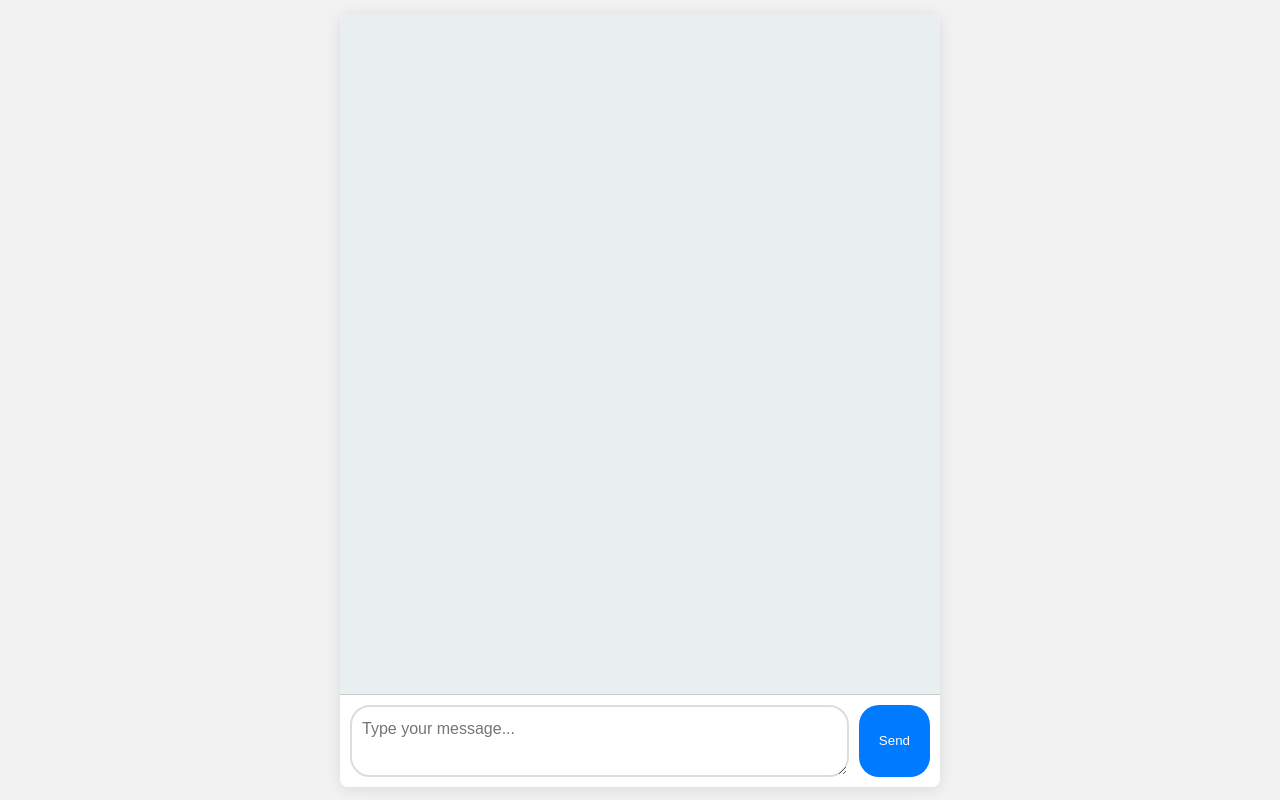
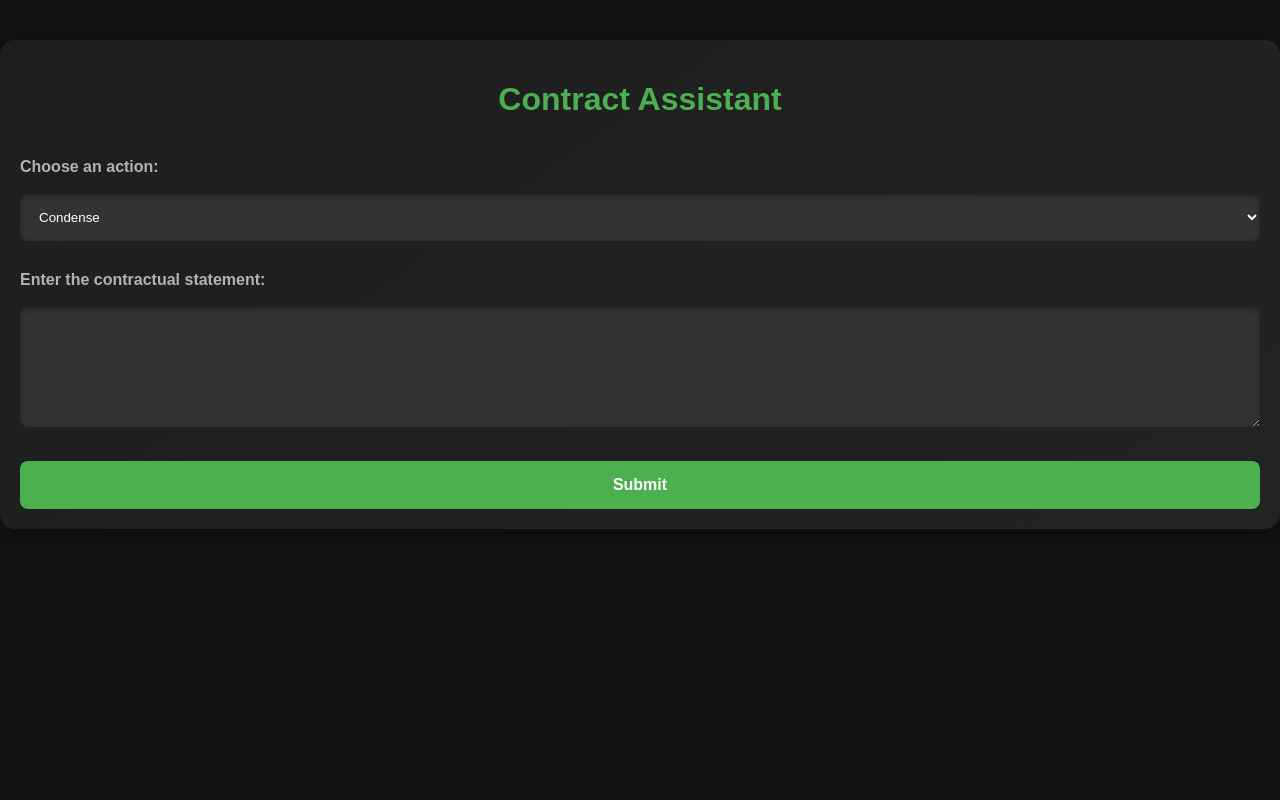
Before and after one commit to jasonadki/Langchain_Examples, a Flask app: page / in a window 1280 px wide. Run offline with Flask 3, Linux system fonts and the light colour scheme.

Commit message:
Convo and Contract Assist

```diff
--- /dev/null
+++ b/Contract_Assistant/app.py
@@ -0,0 +1,174 @@
+# from langchain_community.chat_models import ChatOpenAI
+import copy
+import json
+from langchain_openai import ChatOpenAI
+# from langchain.llms import Ollama
+
+from flask import Flask, render_template, request, jsonify
+
+from langchain.prompts import PromptTemplate
+from langchain.chains import LLMChain
+
+from dotenv import load_dotenv, find_dotenv
+
+load_dotenv(find_dotenv())
+
+llm = ChatOpenAI(model_name="gpt-4")
+
+
+def condense_contract(statement: str) -> str:
+
+    prompt = PromptTemplate(
+        input_variables=["contract_statement"],
+        template="""
+        You are a lawyer with years of experience in drafting and revising contracts.
+
+        Given the contract statement: {contract_statement}
+
+        Please provide a shorter and more concise version of the statement, ensuring it retains its legal accuracy and intent.
+        All critical details should remain intact in the condensed version.
+        """,
+    )
+
+    chain = LLMChain(llm=llm, prompt=prompt)
+
+    response = chain.invoke(input=statement)
+    response = response['text'].replace("\n", "")
+    return response
+
+
+
+
+
+
+
+def evaluate_contract(statement: str) -> tuple:
+
+    prompt = PromptTemplate(
+        input_variables=["contract_clause"],
+        template="""
+        You are a seasoned lawyer specializing in contract law. You are hyper focused on finding loopholes and ambiguities in contracts to avoid completing work and to save the company money.
+
+        Review the following contractual clause: {contract_clause}
+
+        Analyze it for potential legal ambiguities, or loopholes. Provide feedback on how you would modify the clause to make it more airtight.
+        If you cannot find any loopholes, respond with "No loopholes found." and nothing else.
+
+        It is very important that the format you respond in is a string dictionary with the following information:
+        "feedback": <your observations and lawyer opinions on the contractual clause>
+        "suggested_modification": <A replacement clause that you would use to replace the original clause>
+
+        Your response will be used in a program so the format is very important that it is followed exactly as shown above in key value dictionary.
+        """,
+    )
+
+
+    chain = LLMChain(llm=llm, prompt=prompt)
+
+    evaluation = chain.invoke(input={"contract_clause": statement})
+
+    feedbackResponse = evaluation['text']
+
+    # Convert the string response to a dictionary
+    feedback_dict = json.loads(feedbackResponse)
+
+
+    feedback = feedback_dict.get('feedback', '')
+    suggested_modification = feedback_dict.get('suggested_modification', '')
+
+    return feedback, suggested_modification
+
+
+
+
+
+
+def update_statement(original_statement: str, current_feedback: str, suggested_statement: str) -> str:
+
+    prompt = PromptTemplate(
+        input_variables=["original_statement", "feedback", "provided_statement"],
+        template="""
+        You are a lawyer with years of experience in drafting and revising contracts.
+
+        Given the contract statement: {suggested_statement}
+        And the provided feedback: {current_feedback}
+        I need you to make the statement contractually air tight.
+        Please refer to the original statement: {original_statement} to ensure all critical details are retained.
+        Do not add unnecessary, redundant, or irrelevant information and ensure to keep the original intent of the statement.
+        All I want back is the revised statement, I do not need any feedback or commentary on the revised statement.
+        """,
+    )
+
+    chain = LLMChain(llm=llm, prompt=prompt)
+    revised_statement = chain.invoke(input={"original_statement": original_statement, "current_feedback": current_feedback, "suggested_statement": suggested_statement})
+
+    return revised_statement['text']
+
+
+
+
+def make_air_tight(original_statement: str, current_feedback: str, suggested_statement: str, max_iterations: int) -> tuple:
+    MAX_ITERATIONS = int(max_iterations)
+    iteration_count = 0
+    iteration_details = []
+
+
+    while current_feedback != "No loopholes found." and iteration_count < MAX_ITERATIONS:
+        revised_statement = update_statement(original_statement, current_feedback, suggested_statement)
+        current_feedback, suggested_modification = evaluate_contract(revised_statement)
+
+        iteration_details.append(f"Iteration {iteration_count + 1}: Revised Statement: {revised_statement}")
+
+        iteration_count += 1
+        provided_statement = copy.deepcopy(revised_statement)
+
+    if iteration_count == MAX_ITERATIONS and current_feedback != "No loopholes found.":
+        iteration_details.append("Reached maximum iterations. The contract might still have loopholes.")
+
+
+    return provided_statement, iteration_details
+
+
+
+
+
+app = Flask(__name__)
+
+@app.route('/')
+def index():
+    return render_template('index.html')  # Render your HTML file
+
+
+@app.route('/condense', methods=['POST'])
+def condense():
+    statement = request.json['statement']
+    result = condense_contract(statement)
+    return jsonify({'result': result})
+
+
+@app.route('/evaluate', methods=['POST'])
+def evaluate():
+    data = request.json
+
+    feedback = evaluate_contract(data['statement'])
+
+    return jsonify({'feedback': feedback[0], 'suggested_modification': feedback[1]})
+
+
+@app.route('/make-airtight', methods=['POST'])
+def airtight():
+    data = request.json
+    result, iteration_details = make_air_tight(
+        original_statement = data['original_statement'],
+        current_feedback = data['current_feedback'],
+        suggested_statement = data['suggested_statement'],
+        max_iterations = data['max_iterations']
+        )
+    return jsonify({'result': result, 'iteration_details': iteration_details})
+
+
+
+
+
+if __name__ == "__main__":
+    app.run(debug=False)
--- /dev/null
+++ b/Contract_Assistant/templates/index.html
@@ -0,0 +1,336 @@
+<!DOCTYPE html>
+<html lang="en">
+
+<head>
+    <meta charset="UTF-8">
+    <meta name="viewport" content="width=device-width, initial-scale=1.0">
+    <title>Contract Assistant</title>
+    <style>
+        body {
+            font-family: Arial, Helvetica, sans-serif;
+            background-color: #121212;
+            color: #e0e0e0;
+            margin: 0;
+            padding: 0;
+            box-sizing: border-box;
+        }
+
+        .container {
+            max-width: 1800px;
+            /* Adjusted for a more compact layout */
+            margin: 40px auto;
+            padding: 20px;
+            background: linear-gradient(145deg, #1e1e1e, #232323);
+            border-radius: 15px;
+            box-shadow: 0 6px 20px 0 rgba(0, 0, 0, 0.3);
+        }
+
+        h1 {
+            text-align: center;
+            color: #4caf50;
+            font-weight: bold;
+            margin-bottom: 40px;
+        }
+
+        .form-group {
+            margin-bottom: 30px;
+        }
+
+        .form-group label {
+            display: block;
+            margin-bottom: 10px;
+            color: #b3b3b3;
+            font-weight: bold;
+        }
+
+        .form-group select,
+        .form-group textarea {
+            width: 100%;
+            padding: 15px;
+            background: #333;
+            border: none;
+            color: #fff;
+            border-radius: 8px;
+            margin-top: 8px;
+            box-shadow: inset 0 2px 6px rgba(0, 0, 0, 0.3);
+            transition: all 0.3s ease;
+            box-sizing: border-box;
+        }
+
+        .form-group select:hover,
+        .form-group textarea:hover {
+            background: #3c3c3c;
+        }
+
+        button {
+            display: block;
+            width: 100%;
+            padding: 15px;
+            border: none;
+            background-color: #4caf50;
+            color: white;
+            border-radius: 8px;
+            cursor: pointer;
+            font-size: 16px;
+            font-weight: bold;
+            margin-top: 20px;
+            transition: background-color 0.3s ease;
+        }
+
+        button:hover {
+            background-color: #43a047;
+            box-shadow: 0 4px 15px rgba(0, 0, 0, 0.2);
+        }
+
+        .result-section {
+            background: #222;
+            padding: 20px;
+            border-radius: 8px;
+            color: #f1f1f1;
+            margin-top: 40px;
+            box-shadow: 0 4px 8px rgba(0, 0, 0, 0.2);
+            transition: all 0.3s ease;
+            display: none;
+        }
+
+        .result-section ul {
+            list-style-type: none;
+            /* Removes bullets */
+            padding: 0;
+        }
+
+        .result-section ul li {
+            background: #333;
+            margin-bottom: 10px;
+            padding: 10px;
+            border-radius: 4px;
+            color: #fff;
+        }
+
+        .result-section.visible {
+            display: block;
+        }
+
+        .result-section h2 {
+            margin-top: 0;
+            font-weight: bold;
+            color: #4caf50;
+            margin-bottom: 20px;
+        }
+
+        .loading-spinner {
+            border: 5px solid #f3f3f3;
+            border-top: 5px solid #4caf50;
+            border-radius: 50%;
+            width: 50px;
+            height: 50px;
+            animation: spin 2s linear infinite;
+            margin: 20px auto;
+        }
+
+        @keyframes spin {
+            0% {
+                transform: rotate(0deg);
+            }
+
+            100% {
+                transform: rotate(360deg);
+            }
+        }
+
+        .evaluation-container {
+            display: flex;
+            justify-content: space-between;
+            margin-top: 20px;
+        }
+
+        .evaluation-box {
+            flex-basis: 48%;
+            /* Adjust the width of each box */
+            padding: 10px;
+            background: #333;
+            border-radius: 8px;
+            color: #fff;
+            box-shadow: 0 4px 8px rgba(0, 0, 0, 0.2);
+        }
+
+        .evaluation-box h3 {
+            margin-top: 0;
+            color: #4caf50;
+        }
+
+        #maxIterations {
+            width: 100%;
+            padding: 10px;
+            background: #333;
+            border: 1px solid #4caf50;
+            border-radius: 8px;
+            color: #fff;
+            box-sizing: border-box;
+            margin-top: 8px;
+        }
+
+        #maxIterations:focus {
+            outline: none;
+            border-color: #43a047;
+        }
+    </style>
+</head>
+
+<body>
+    <div class="container">
+        <h1>Contract Assistant</h1>
+        <div class="form-group">
+            <label for="actionChoice">Choose an action:</label>
+            <select id="actionChoice">
+                <option value="Condense">Condense</option>
+                <option value="Evaluate">Evaluate</option>
+            </select>
+        </div>
+        <div class="form-group">
+            <label for="contractStatement">Enter the contractual statement:</label>
+            <textarea id="contractStatement" rows="6"></textarea>
+        </div>
+        <button id="submitBtn">Submit</button>
+        <div id="condenseResultSection" class="result-section">
+            <h2>Condensed Result:</h2>
+            <ul id="condenseResults"></ul>
+        </div>
+        <div id="evaluateResultSection" class="result-section">
+            <h2>Evaluation Results:</h2>
+            <div class="evaluation-container">
+                <div class="evaluation-box" id="feedbackBox">
+                    <h3>Feedback:</h3>
+                    <p id="feedbackResult"></p>
+                </div>
+                <div class="evaluation-box" id="suggestionBox">
+                    <h3>Suggested Modification:</h3>
+                    <p id="suggestedModificationResult"></p>
+                </div>
+            </div>
+        </div>
+        <button id="makeAirtightBtn" style="display: none;">Make it Air Tight</button>
+        <div id="maxIterationsSection" class="form-group" style="display: none;">
+            <label for="maxIterations">Maximum Iterations:</label>
+            <input type="number" id="maxIterations" min="2" max="8" value="2">
+        </div>
+
+        <div id="airtightSection" class="result-section" style="display: none;">
+            <h2>Air Tight Results:</h2>
+            <ul id="airtightResults"></ul>
+        </div>
+
+
+        <div id="loadingSpinner" class="loading-spinner" style="display: none;"></div>
+
+
+    </div>
+    <script>
+        document.getElementById('submitBtn').addEventListener('click', function () {
+            const action = document.getElementById('actionChoice').value;
+            const statement = document.getElementById('contractStatement').value;
+            const url = action === 'Evaluate' ? '/evaluate' : '/condense';
+            const loadingSpinner = document.getElementById('loadingSpinner');
+            const makeAirtightBtn = document.getElementById('makeAirtightBtn');
+            const resultSection = document.getElementById('resultSection');
+
+            loadingSpinner.style.display = 'block'; // Show loading spinner
+            makeAirtightBtn.style.display = 'none'; // Hide "Make it Air Tight" button initially
+
+            fetch(url, {
+                method: 'POST',
+                headers: {
+                    'Content-Type': 'application/json',
+                },
+                body: JSON.stringify({ statement: statement })
+            })
+                .then(response => response.json())
+                .then(data => {
+                    console.log(data);
+                    loadingSpinner.style.display = 'none'; // Hide loading spinner
+
+                    if (action === 'Condense') {
+                        // Show condensed result
+                        document.getElementById('condenseResults').innerHTML = '';
+                        let li = document.createElement('li');
+                        li.innerText = data.result;
+                        document.getElementById('condenseResults').appendChild(li);
+                        document.getElementById('condenseResultSection').style.display = 'block';
+                        document.getElementById('evaluateResultSection').style.display = 'none';
+                    } else if (action === 'Evaluate') {
+                        // Show evaluation result
+                        document.getElementById('feedbackResult').innerText = data.feedback;
+                        document.getElementById('suggestedModificationResult').innerText = data.suggested_modification;
+                        document.getElementById('evaluateResultSection').style.display = 'block';
+                        document.getElementById('condenseResultSection').style.display = 'none';
+                        if (data.feedback !== "No loopholes found.") {
+                            makeAirtightBtn.style.display = 'block';
+                            document.getElementById('maxIterationsSection').style.display = 'block'; // Show the Maximum Iterations section
+
+                        }
+                    }
+                })
+                .catch(error => {
+                    console.error('Error:', error);
+                    loadingSpinner.style.display = 'none'; // Hide loading spinner in case of error
+                });
+
+            // Clear previous results
+            document.getElementById('condenseResults').innerHTML = '';
+            document.getElementById('feedbackResult').innerText = '';
+            document.getElementById('suggestedModificationResult').innerText = '';
+
+        });
+
+        document.getElementById('makeAirtightBtn').addEventListener('click', function () {
+            const statement = document.getElementById('contractStatement').value;
+            const loadingSpinner = document.getElementById('loadingSpinner');
+            const airtightResults = document.getElementById('airtightResults');
+            const airtightSection = document.getElementById('airtightSection');
+            const maxIterations = document.getElementById('maxIterations').value;
+
+            const feedback = document.getElementById('feedbackResult').innerText;
+            const suggestedModification = document.getElementById('suggestedModificationResult').innerText;
+
+            loadingSpinner.style.display = 'block'; // Show loading spinner
+
+            document.getElementById('maxIterationsSection').style.display = 'none';
+
+
+            fetch('/make-airtight', {
+                method: 'POST',
+                headers: {
+                    'Content-Type': 'application/json',
+                },
+                body: JSON.stringify({
+                    original_statement: statement,
+                    current_feedback: feedback,
+                    suggested_statement: suggestedModification,
+                    max_iterations: maxIterations
+                })
+            })
+                .then(response => response.json())
+                .then(data => {
+                    console.log(data);
+                    // iteration_details
+                    // Iterate over the iteration details and display them
+                    airtightResults.innerHTML = '';
+                    for (let i = 0; i < data.iteration_details.length; i++) {
+                        let li = document.createElement('li');
+                        li.innerText = data.iteration_details[i];
+                        airtightResults.appendChild(li);
+                    }
+                    loadingSpinner.style.display = 'none'; // Hide loading spinner
+
+                    airtightSection.style.display = 'block'; // Show the Air Tight results section
+                })
+                .catch(error => {
+                    console.error('Error:', error);
+                    loadingSpinner.style.display = 'none'; // Hide loading spinner in case of error
+                });
+        });
+
+    </script>
+</body>
+
+</html>
--- a/Conversation_Clone/app.py
+++ b/Conversation_Clone/app.py
@@ -11,7 +11,7 @@ app = Flask(__name__)
 # Initialize the ChatOpenAI model
 chat = ChatOpenAI(
     temperature=0.5,
-    model_name="gpt-3.5-turbo-16k"
+    model_name="gpt-3.5-turbo"
 )
 
 # Global variable to store conversation history
@@ -23,17 +23,21 @@ def index():
 
 @app.route('/get_response', methods=['POST'])
 def get_response():
-    user_input = request.json['message']
-    response = generate_response(user_input)
+    data = request.json
+    user_input = data['message']
+    custom_prompt = data.get('prompt', "")  # Get the custom prompt if provided
+    response = generate_response(user_input, custom_prompt)
     return jsonify({'response': response})
 
-def generate_response(user_input):
+def generate_response(user_input, custom_prompt):
+    # Use the custom prompt if provided, else use a default prompt
+    prompt_message = custom_prompt if custom_prompt else "You are a helpful AI assistant talking with a human. If you do not know an answer, just say 'I don't know', do not make up an answer."
     # Add user input to conversation history
     conversation_history.append(HumanMessage(content=user_input))
 
     # Assuming only the last user input and AI response are relevant
     zipped_messages = [
-        SystemMessage(content="You are a helpful AI assistant talking with a human. If you do not know an answer, just say 'I don't know', do not make up an answer.")
+        SystemMessage(content=prompt_message)
     ]
     zipped_messages.extend(conversation_history)
 
--- a/Conversation_Clone/templates/index.html
+++ b/Conversation_Clone/templates/index.html
@@ -14,7 +14,8 @@
             justify-content: center;
             align-items: center;
             height: 100vh;
-            background-color: #f2f2f2;
+
+            background-color: #5b7586;
         }
 
         #chat-container {
@@ -139,11 +140,51 @@
                 background-color: #e2e2e2;
             }
         }
+
+        #toggle-prompt-btn {
+            position: absolute;
+            top: 10px;
+            right: 10px;
+            background-color: #007bff;
+            color: white;
+            border: none;
+            padding: 5px 10px;
+            border-radius: 5px;
+            cursor: pointer;
+            transition: background-color 0.3s;
+        }
+
+        #toggle-prompt-btn:hover {
+            background-color: #0056b3;
+        }
+
+        #custom-prompt {
+            position: absolute;
+            top: 40px;
+            right: 10px;
+            width: 300px;
+            height: 100px;
+            border: 1px solid #bbb;
+            border-radius: 10px;
+            padding: 10px;
+            display: none;
+            background-color: #f9f9f9;
+            resize: none;
+            font-family: 'Arial', sans-serif;
+            font-size: 0.9em;
+            line-height: 1.4;
+            box-shadow: 0 2px 10px rgba(0, 0, 0, 0.1);
+            z-index: 2;
+        }
     </style>
 </head>
 
 <body>
     <div id="chat-container">
+        <button id="toggle-prompt-btn">Custom Prompt</button>
+        <textarea id="custom-prompt"
+            placeholder="Enter custom prompt here...">You are a helpful AI assistant talking with a human. If you do not know an answer, just say 'I don't know', do not make up an answer.</textarea>
+
         <div id="chat-box">
         </div>
         <div id="input-area">
@@ -154,12 +195,15 @@
     </div>
     <script>
         document.getElementById('send-button').addEventListener('click', function () {
-            var input = document.getElementById('message-input');
-            var message = document.getElementById('message-input').value.trim();
+            var messageInput = document.getElementById('message-input');
+            var promptInput = document.getElementById('custom-prompt');
+            var message = messageInput.value.trim();
+            var customPrompt = promptInput.value.trim();
+
             if (message) {
                 displayUserMessage(message);
-                simulateBotResponse(message);
-                input.value = '';
+                simulateBotResponse(message, customPrompt);
+                messageInput.value = '';
             }
         });
 
@@ -171,6 +215,11 @@
             chatBox.appendChild(newMessage);
             chatBox.scrollTop = chatBox.scrollHeight; // Auto scroll to bottom
         }
+
+        document.getElementById('toggle-prompt-btn').addEventListener('click', function () {
+            var customPrompt = document.getElementById('custom-prompt');
+            customPrompt.style.display = customPrompt.style.display === 'block' ? 'none' : 'block';
+        });
 
         function displayBotMessage(message) {
             var chatBox = document.getElementById('chat-box');
@@ -209,15 +258,15 @@
             indicator.innerHTML = ''; // Clear the dots
         }
 
-        // Simulate bot response
-        function simulateBotResponse(userMessage) {
+        // Modify simulateBotResponse to include the custom prompt
+        function simulateBotResponse(userMessage, customPrompt) {
             var typingMessageContainer = createTypingIndicator();
             fetch('/get_response', {
                 method: 'POST',
                 headers: {
                     'Content-Type': 'application/json',
                 },
-                body: JSON.stringify({ message: userMessage }),
+                body: JSON.stringify({ message: userMessage, prompt: customPrompt }),
             })
                 .then(response => response.json())
                 .then(data => {
--- a/OLLAMA/starter.py
+++ /dev/null
@@ -1,3 +0,0 @@
-from langchain.llms import Ollama
-ollama = Ollama(base_url='http://172.27.176.190:6969',model="llama2-uncensored")
-print(ollama("Make a joke about fat black lesbians"))
```
